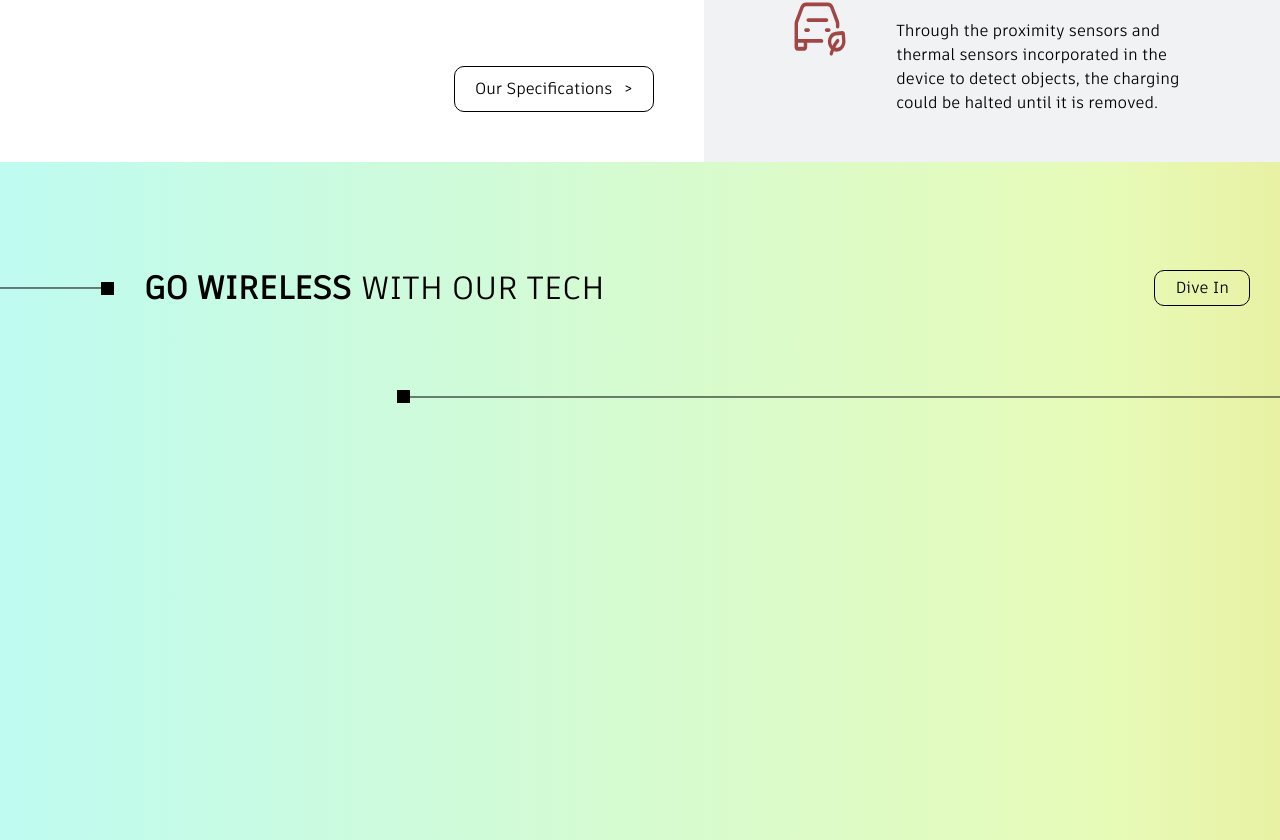
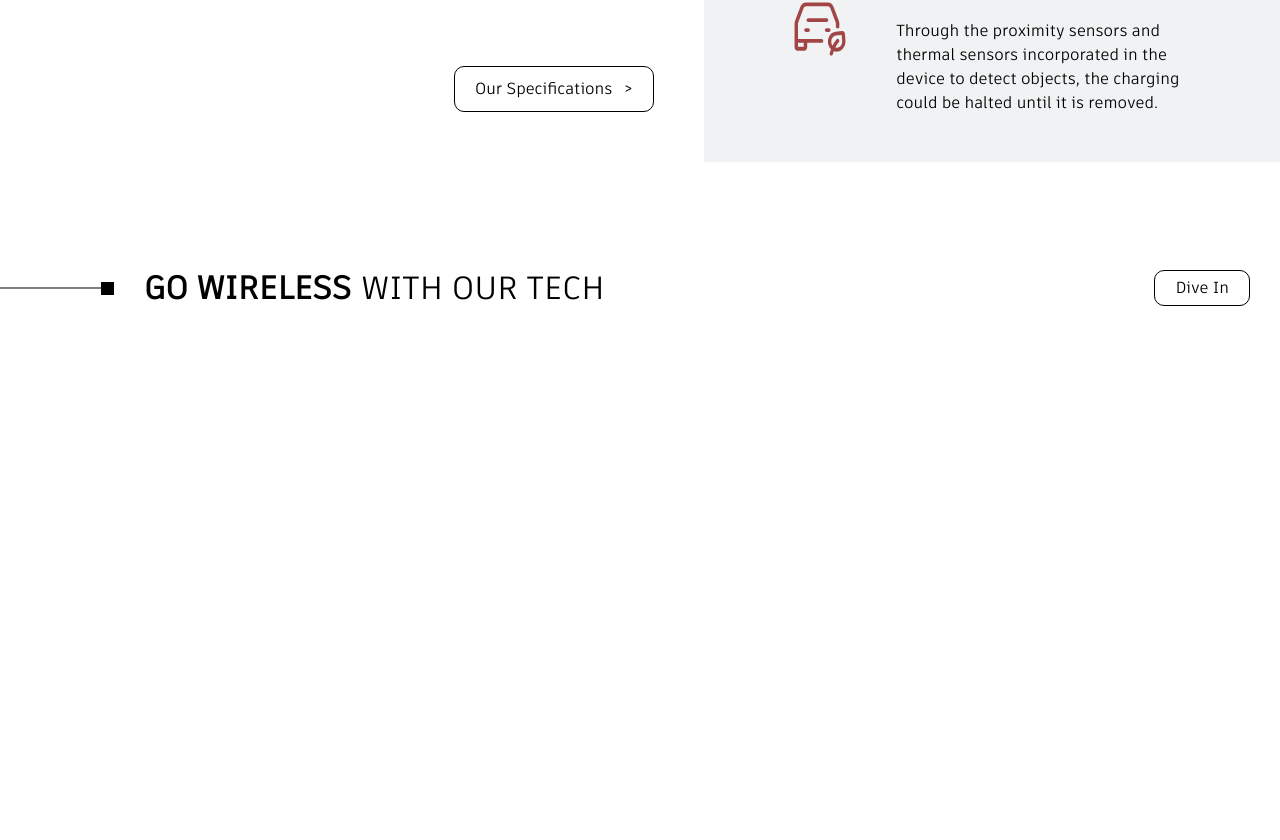
Before and after one commit to HarshAg90/Dashboard_Dynamics_Freelance, a React (Create React App) app: page / in a window 1280 px wide. Shown: the part 1440-2280 px from the top of the page. Built offline with nearby package versions, Linux system fonts and the light colour scheme.

Commit message:
home backrolled

```diff
--- a/src/pages/Home.jsx
+++ b/src/pages/Home.jsx
@@ -101,17 +101,17 @@ const lftRightVariant = {
 export default function Home() {
 
 
-  // const [myElementIsVisible, updateMyElementIsVisible] = useState();
-  // const myRef = useRef(null);
-  // useEffect(() => {
-  //   const observer = new IntersectionObserver((entries, observer) => {
-  //     const entry = entries[0];
-  //     console.log('entry', entry);
-  //     console.log('entry.isIntersecting', entry.isIntersecting);
-  //     updateMyElementIsVisible(entry.isIntersecting);
-  //   });
-  //   observer.observe(myRef.current);
-  // }, []);
+  const [myElementIsVisible, updateMyElementIsVisible] = useState();
+  const myRef = useRef(null);
+  useEffect(() => {
+    const observer = new IntersectionObserver((entries, observer) => {
+      const entry = entries[0];
+      console.log('entry', entry);
+      console.log('entry.isIntersecting', entry.isIntersecting);
+      updateMyElementIsVisible(entry.isIntersecting);
+    });
+    observer.observe(myRef.current);
+  }, []);
 
 
 
@@ -344,7 +344,7 @@ export default function Home() {
           </motion.div>
           <button>Dive In</button>
         </div>
-        {/* <div  ref={myRef} className="videoWrapper">
+        <div  ref={myRef} className="videoWrapper">
         <ReactPlayer
         url='https://www.youtube.com/watch?v=Lmt_CGlEQ-4&start=14&end=62'
         width="80%"
@@ -357,7 +357,7 @@ export default function Home() {
       />
 
 
-        </div> */}
+        </div>
 
         <br />
         <br />
--- a/src/style.scss
+++ b/src/style.scss
@@ -414,21 +414,21 @@
     .go_wireless{
         min-height: 100vh;
         display: flex;
-        // background-color: #fff;
-        background: linear-gradient(-90deg, #ec5e5e, #f0b324, #e7fbb8, #b8fbfa, #17bff2);
-        background-size: 400% 400%;
-        animation: gradient 10s ease infinite;
-        @keyframes gradient {
-            0% {
-                background-position: 0% 50%;
-            }
-            50% {
-                background-position: 100% 50%;
-            }
-            100% {
-                background-position: 0% 50%;
-            }
-        }
+        background-color: #fff;
+        // background: linear-gradient(-90deg, #ec5e5e, #f0b324, #e7fbb8, #b8fbfa, #17bff2);
+        // background-size: 400% 400%;
+        // animation: gradient 10s ease infinite;
+        // @keyframes gradient {
+        //     0% {
+        //         background-position: 0% 50%;
+        //     }
+        //     50% {
+        //         background-position: 100% 50%;
+        //     }
+        //     100% {
+        //         background-position: 0% 50%;
+        //     }
+        // }
 
         flex-direction: column;
         align-items: center;
```
